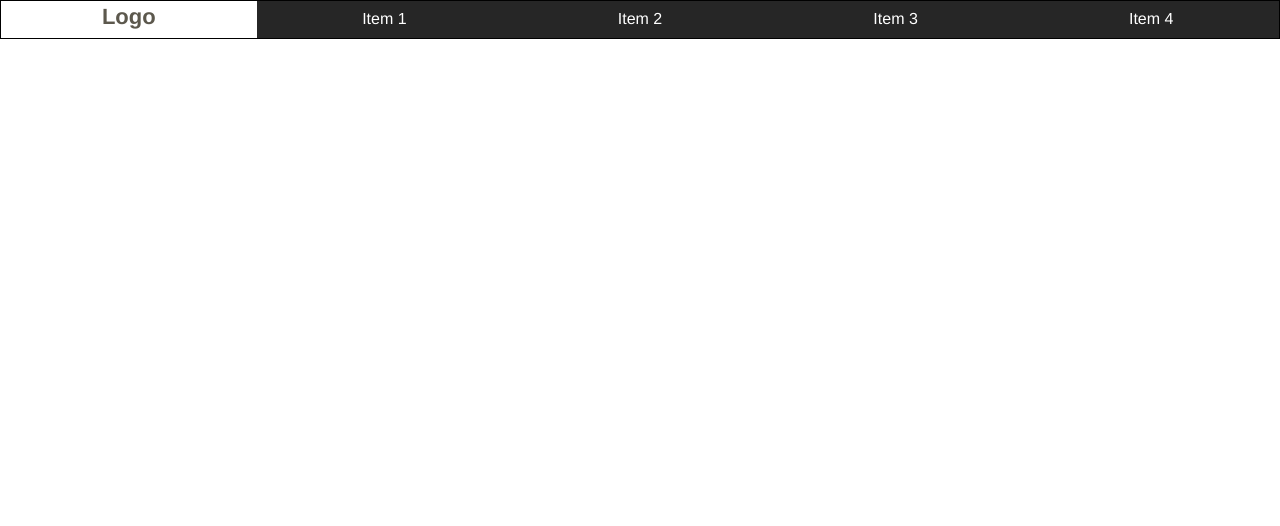
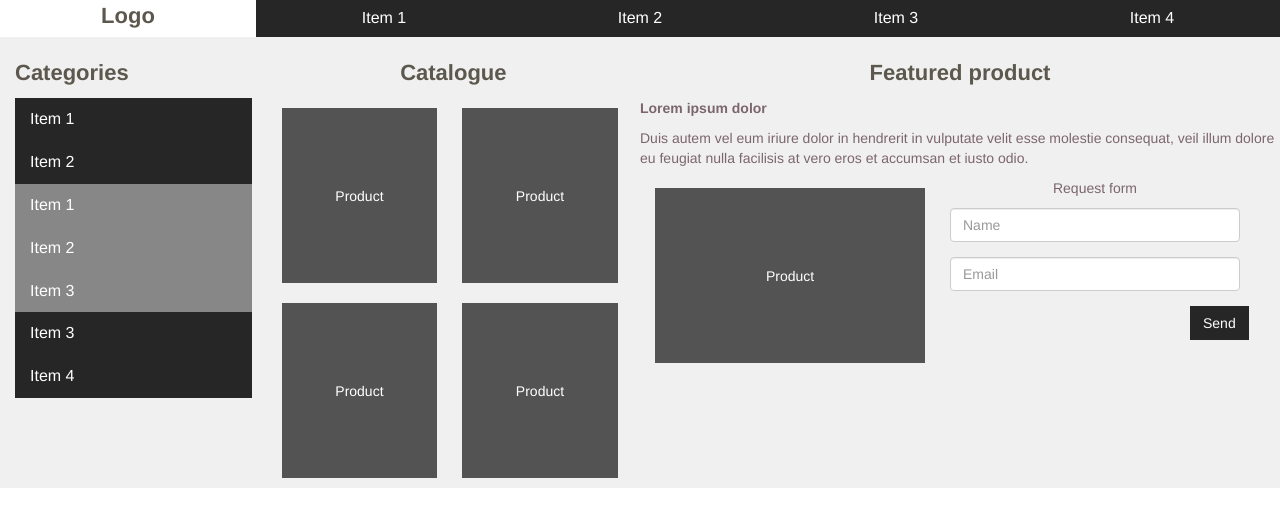
Before and after one commit to manuabalos/BQ---Prueba-tecnica, a plain HTML site: page index.html in a window 1280 px wide. Drawn offline with nearby package versions, Linux system fonts and the light colour scheme.

Commit message:
Añadido el section de categories, catalogue y featured product

```diff
--- a/estilo.css
+++ b/estilo.css
@@ -4,7 +4,6 @@ body{
 }
 header{
 	text-align: center;
-	border: 1px solid black;
 }
 
 .div-menu-sup{
@@ -19,6 +18,84 @@ header{
 	color: rgba(92,88,77,1);
 	font-size: 22px;
 	font-weight: bold;
+}
+
+.part-left{
+	padding: 0 !important;
+}
+
+.section-row{
+	background-color: rgba(240,240,240,1);
+}
+
+.section-title{
+	color: rgba(92,88,77,1);
+	font-size: 22px;
+	font-weight: bold;
+	margin-top: 20px;
+}
+
+/* Categories */
+.ul-menu-left {
+	color: rgba(255,255,255,1);
+
+}
+.ul-menu-left li{
+	background-color: rgba(38,38,38,1);
+	font-size: 16px;
+	margin-top: 0px !important;
+	padding-top: 10px;
+	padding-bottom: 10px;
+	padding-left: 15px;
+}
+
+.li-menu-left-hover{
+	background-color: rgba(135,135,135,1) !important;
+}
+
+/* Catalogue */
+
+.div-product{
+
+	background-color: rgba(83,83,83,1);
+	margin: 10px 10px 10px 15px;
+	height: 175px;
+	color: rgba(255,255,255,1);
+
+	-webkit-transform-style: preserve-3d;
+ 	-moz-transform-style: preserve-3d;
+  	transform-style: preserve-3d;
+
+}
+
+.div-product p{
+	position: relative;
+  	top: 50%;
+  	transform: translateY(-50%);
+}
+
+/* Featured product */
+.featured{
+	color: rgba(124,102,109,1);
+}
+.featured-title{
+	font-weight: bold;
+}
+
+.div-product-featured{
+	width: 270px !important;
+
+}
+
+.btn-send{
+	border-radius: 0px !important;
+	background-color: rgba(38,38,38,1);
+	color: rgba(255,255,255,1);
+}
+
+.btn-send:hover{
+	background-color: rgba(83,83,83,1);
+	color: rgba(255,255,255,1) !important;
 }
 
 /* Configurando header para las 5 columnas */
--- a/index.html
+++ b/index.html
@@ -18,8 +18,78 @@
 			</div>
     	</header>
 
+    	<section class="container-fluid">
+    		<div class="row section-row">
+    			<div class="col-md-6 part-left">
+    				<div class="col-md-5 categories">
+				   		<p class="section-title">Categories</p>
+				   		<ul class="nav nav-pills nav-stacked ul-menu-left">
+				   			<li>Item 1</li>
+				   			<li>Item 2</li>
+				   			<li class="li-menu-left-hover">Item 1</li>
+				   			<li class="li-menu-left-hover">Item 2</li>
+				   			<li class="li-menu-left-hover">Item 3</li>
+				   			<li>Item 3</li>
+				   			<li>Item 4</li>
+				   		</ul>
+				    </div>
+
+				    <div class="col-md-7 text-center catalogue">
+				   		<p class="section-title">Catalogue</p>
+				   			<div class="row">
+				   				<div class="col-md-5 div-product"><p>Product</p></div>
+				   				<div class="col-md-5 div-product"><p>Product</p></div>
+				   			</div>
+				   			<div class="row">
+				   				<div class="col-md-5 div-product"><p>Product</p></div>
+				   				<div class="col-md-5 div-product"><p>Product</p></div>
+				   			</div>
+				    </div>
+    			</div>
+
+			   	<div class="col-md-6 featured">
+			   		<p class="section-title text-center">Featured product</p>
+			   		<div class="row">
+			   			<p class="featured-title">Lorem ipsum dolor</p>
+			   			<p>Duis autem vel eum iriure dolor in hendrerit in vulputate velit esse molestie consequat, veil illum dolore eu feugiat nulla facilisis at vero eros et accumsan et iusto odio.</p>
+			   		</div>
+
+			   		<div class="row">
+			   			<div class="col-md-6 text-center div-product div-product-featured"><p>Product</p></div>
+				   		<div class="col-md-6">
+				   			<form class="form-horizontal">
+				   				<p class="text-center">Request form</p>
+							  <div class="form-group">
+							    <div class="col-md-12">
+							      <input type="email" class="form-control" id="inputName" placeholder="Name">
+							    </div>
+							  </div>
+
+							  <div class="form-group">
+							    <div class="col-md-12">
+							      <input type="email" class="form-control" id="inputName" placeholder="Email">
+							    </div>
+							  </div>
+
+							  <div class="form-group">
+							  	<div class="col-md-8"></div>
+							    <div class="col-md-2 col-md-offset-1">
+							      <button type="submit" class="btn btn-send">Send</button>
+							    </div>
+							  </div>
+
+							</form>
+				   		</div>
+			   		</div>
+
+			  	</div>
+			</div>
+    	</section>
+
+    	<script src="//code.jquery.com/jquery-1.11.3.min.js"></script>
+    	<script type="text/javascript" src="http://code.jquery.com/jquery-latest.min.js"></script>
+    	<script src="https://maxcdn.bootstrapcdn.com/bootstrap/3.3.5/js/bootstrap.min.js"></script>
 
 
-    	<script src="https://maxcdn.bootstrapcdn.com/bootstrap/3.3.5/js/bootstrap.min.js"></script>
     </body>
 </html>
```
